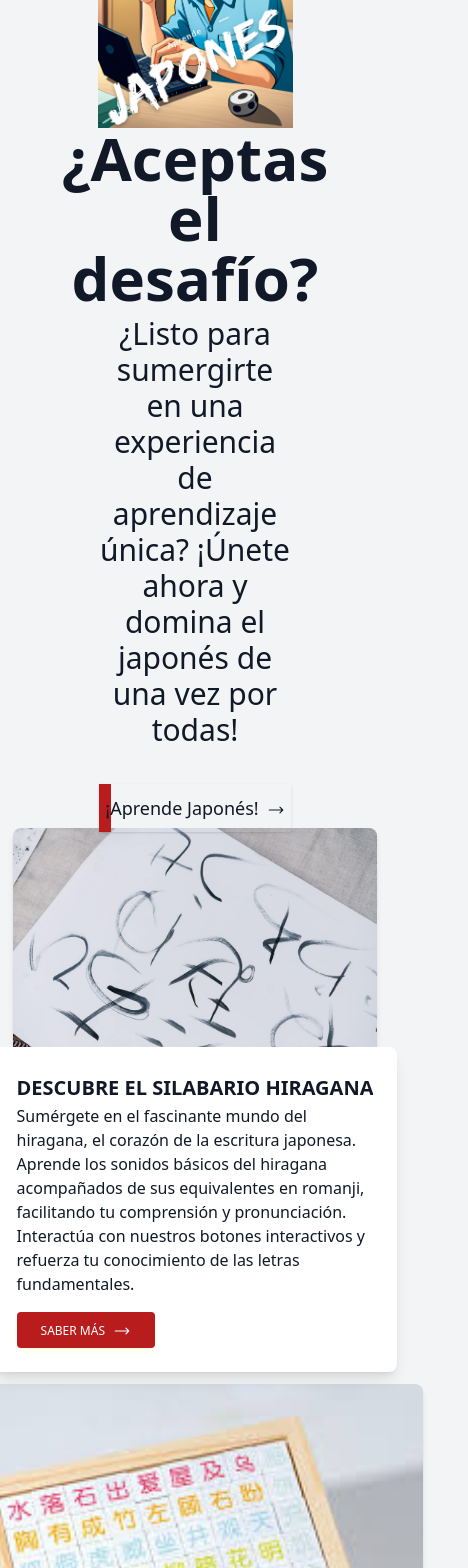
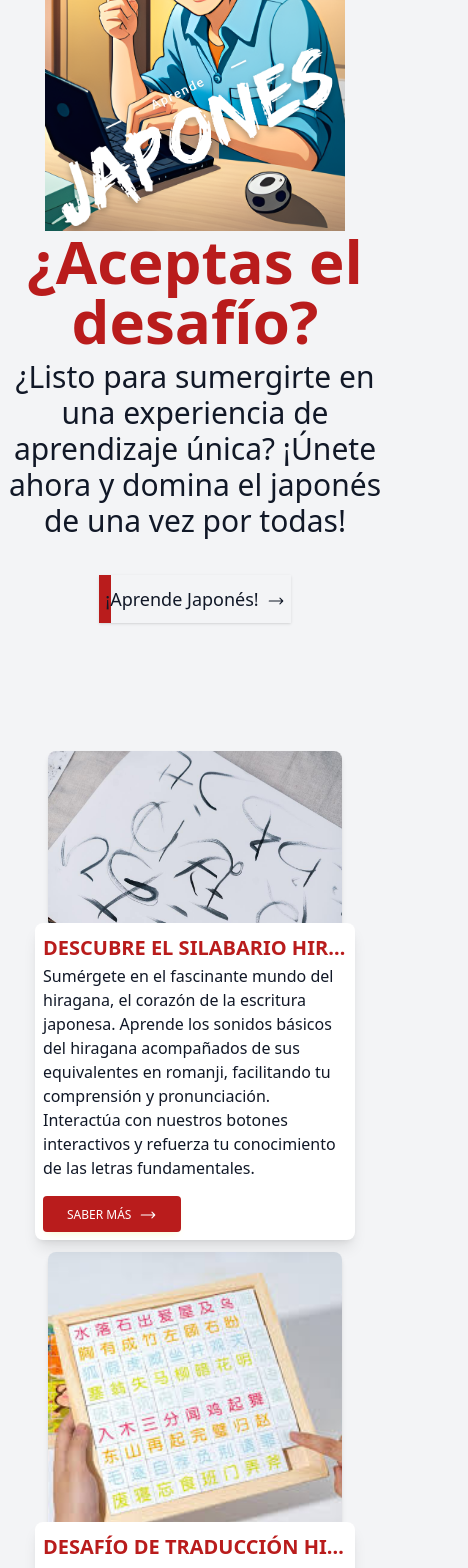
Before and after one commit to DiegoPonzio/learn-japanese-app, a Next.js app: page / in a window 390 px wide. Shown: the part 240-1808 px from the top of the page, 468 px wide, since content can reach past the window. Built offline with nearby package versions, Linux system fonts and the light colour scheme.

Commit message:
Fix Styles & Reset

```diff
--- a/src/components/LandingPage/ImageCards.tsx
+++ b/src/components/LandingPage/ImageCards.tsx
@@ -12,10 +12,10 @@ interface  MyProps {
 export const ImageCards: FC<MyProps> = ({ title, image, description, link }) => {
 	return (
 		<div className={"flex flex-col"}>
-			<Image src={image} alt={"abeja"} width={"200"} height={"200"} className={"w-10/12 object-cover object-center rounded-lg shadow-md dark:bg-amber-50 self-center"} priority />
+			<Image src={image} alt={"abeja"} width={"200"} height={"200"} className={"w-10/12 object-cover object-center rounded-lg shadow-md self-center max-md:max-w-xs"} priority />
 			<div className={"relative px-4 -mt-6"}>
-				<div className={"bg-white p-6 rounded-lg shadow-lg dark:bg-neutral-700"}>
-					<h4 className={"mt-1 text-xl font-semibold uppercase leading-tight truncate text-yellow"}>{title}</h4>
+				<div className={"bg-white md:p-6 p-2 rounded-lg shadow-lg dark:bg-neutral-700 max-md:max-w-xs"}>
+					<h4 className={"mt-1 text-xl font-semibold uppercase leading-tight truncate text-red-700"}>{title}</h4>
 					<div className={"mt-1"}>
 						<p>
 							{description}
--- a/src/components/Layout.tsx
+++ b/src/components/Layout.tsx
@@ -56,7 +56,7 @@ export const Layout: FC<MyProps> = ({ children, title }) => {
 					</div>
 				</nav>
 				{/* Mobile */}
-				<nav className={`md:hidden w-full h-screen bg-white dark:bg-[#1A1A1A] fixed top-0 left-0 z-[1] transition-transform duration-[0.4s] ease-in-out transform ${open ? 'translate-x-0' : '-translate-x-full'} mt-16`}>
+				<nav className={`md:hidden w-full h-full bg-white dark:bg-neutral-800 fixed top-0 left-0 z-[1] transition-transform duration-[0.4s] ease-in-out transform ${open ? 'translate-x-0' : '-translate-x-full'} mt-12`}>
 					<div className={"m-0 p-0"}>
 						{/*
 						<ul className={"flex flex-col md:flex-row justify-between items-center mx-2 px-2 gap-5"}>
--- a/src/components/Quiz.tsx
+++ b/src/components/Quiz.tsx
@@ -14,7 +14,7 @@ export const Quiz = () => {
 	const [lives, setLives] = useState(3);
 	const [score, setScore] = useState(0);
 
-	const { handleSubmit, formState: { errors }, register } = useForm();
+	const { handleSubmit, formState: { errors }, register, reset } = useForm();
 
 	const checkAnswer: SubmitHandler<FormValues>  = (data) => {
 		const {nombre} = data;
@@ -27,6 +27,8 @@ export const Quiz = () => {
 			NotificationManager.error("Oh no!!", "Respuesta incorrecta");
 			setLives(lives - 1);
 		}
+
+		reset()
 	}
 
 	const resetGame = () => {
@@ -38,7 +40,7 @@ export const Quiz = () => {
 	return (
 		<div className="w-full max-w-xs md:max-w-4xl">
 			{ lives === 0 ? (
-				<div className="bg-gray-300 dark:bg-neutral-600 shadow-md rounded px-8 pt-6 pb-8 mb-4">
+				<div className="bg-neutral-200 dark:bg-neutral-600 shadow-md rounded px-8 pt-6 pb-8 mb-4">
 					<div className={"flex items-center justify-end"}>
 						<div className={"flex items-center"}>
 							<AiFillTrophy color={"#FFD54F"} size={30} />
@@ -58,7 +60,7 @@ export const Quiz = () => {
 					</div>
 				</div>
 			) : (
-				<form className="bg-gray-300 dark:bg-neutral-600 shadow-md rounded px-8 pt-6 pb-8 mb-4" onSubmit={handleSubmit(checkAnswer)}>
+				<form className="bg-neutral-200 dark:bg-neutral-600 shadow-md rounded px-8 pt-6 pb-8 mb-4" onSubmit={handleSubmit(checkAnswer)}>
 					<div className={"flex items-center justify-between"}>
 						<div className={"flex items-center"}>
 							{new Array(lives).fill(0).map((_, i) => (
--- a/src/components/Tonggle.tsx
+++ b/src/components/Tonggle.tsx
@@ -19,7 +19,7 @@ export const Tonggle = () => {
 			<input type="checkbox" checked={isCheck} className="sr-only peer" onChange={changeTheme} />
 			<div className="block h-8 w-14 rounded-full bg-red-400 dark:bg-red-700"></div>
 			<div className="absolute top-0 left-0 h-8 w-8 rounded-full transition-transform transform peer-checked:translate-x-6 bg-red-700 dark:bg-red-400 flex items-center justify-center">
-				{ isCheck ? <MdOutlineLightMode className="text-amber-700 text-2xl mx-auto my-auto" /> : <MdOutlineDarkMode className="text-amber-700 text-2xl mx-auto my-auto" /> }
+				{ isCheck ? <MdOutlineLightMode className="text-neutral-300 text-2xl mx-auto my-auto" /> : <MdOutlineDarkMode className="text-white text-2xl mx-auto my-auto" /> }
 			</div>
 			<span className="ml-3 text-sm font-medium text-gray-900 dark:text-gray-300" suppressHydrationWarning>{isCheck ? "Modo Oscuro" : "Modo Claro"}</span>
 		</label>
--- a/src/pages/index.tsx
+++ b/src/pages/index.tsx
@@ -24,10 +24,10 @@ const cardsInfo = [
 export default function Home() {
   return (
       <Layout title={"Home"}>
-          <div className={"flex flex-col justify-center items-center h-screen mt-32 max-md:mb-38 md:mt-0"}>
-              <div className={"flex flex-col justify-center items-center w-6/12 text-center"}>
+          <div className={"flex flex-col justify-center items-center md:h-screen mt-12 max-md:mb-32 md:mt-0"}>
+              <div className={"flex flex-col justify-center items-center md:w-6/12 text-center w-full"}>
                   <Image src={"/LearnJapanese.png"} alt={"Logo"} width={"300"} height={"300"} className={"object-contain"} />
-                  <h1 className={"text-6xl font-bold text-yellow"}>¿Aceptas el desafío?</h1>
+                  <h1 className={"text-6xl font-bold text-red-700"}>¿Aceptas el desafío?</h1>
                   <p className={"text-3xl pt-2"}>
                       ¿Listo para sumergirte en una experiencia de aprendizaje única? ¡Únete ahora y domina el japonés de una vez por todas!
                   </p>
@@ -41,7 +41,7 @@ export default function Home() {
                   </Link>
               </div>
           </div>
-          <div className={"flex max-lg:flex-col flex-row justify-center items-center mx-5 mb-10 gap-3 mt-12"}>
+          <div className={"flex max-lg:flex-col flex-row justify-center items-center md:mx-5 mb-10 gap-3 md:mt-12"}>
               {cardsInfo.map((card, index) => (
                   <ImageCards key={index} title={card.title} description={card.description} image={card.image} link={card.link} />
               ))}
```
